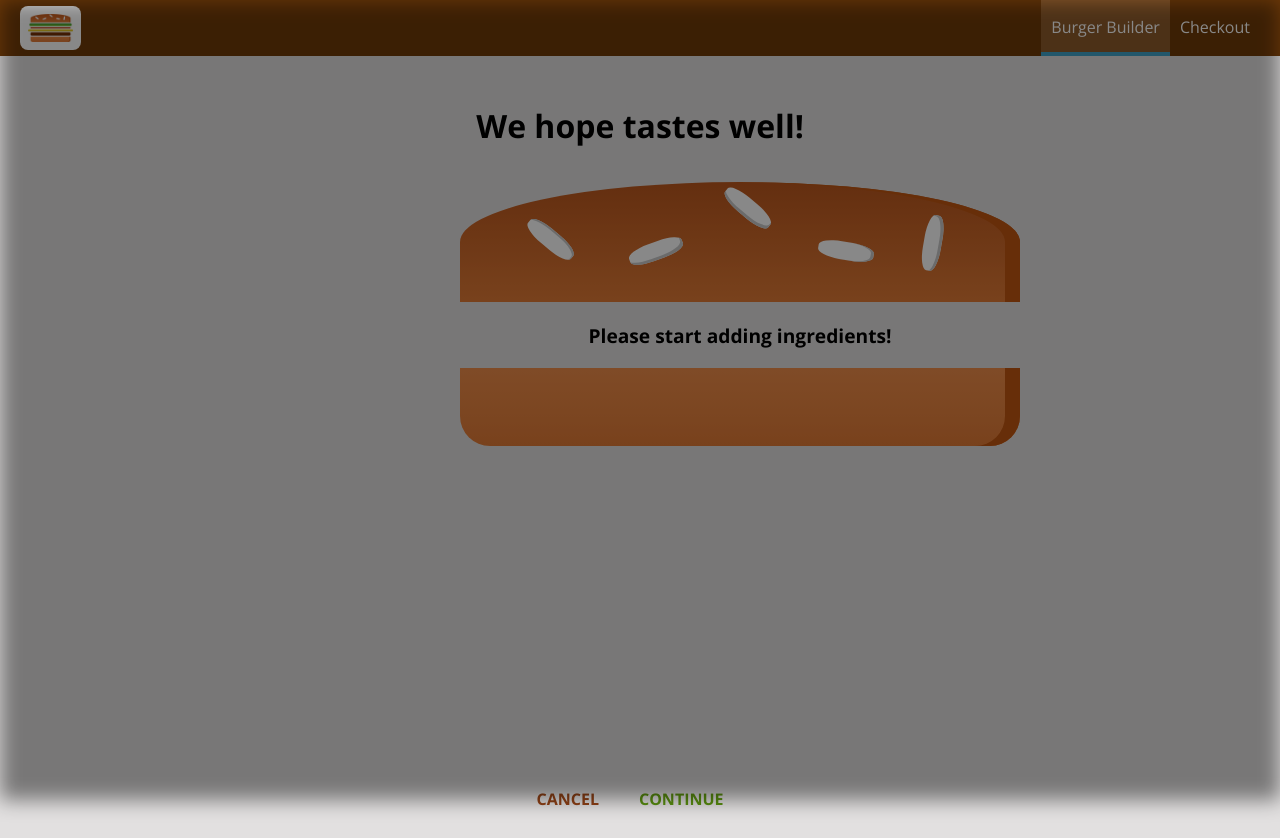
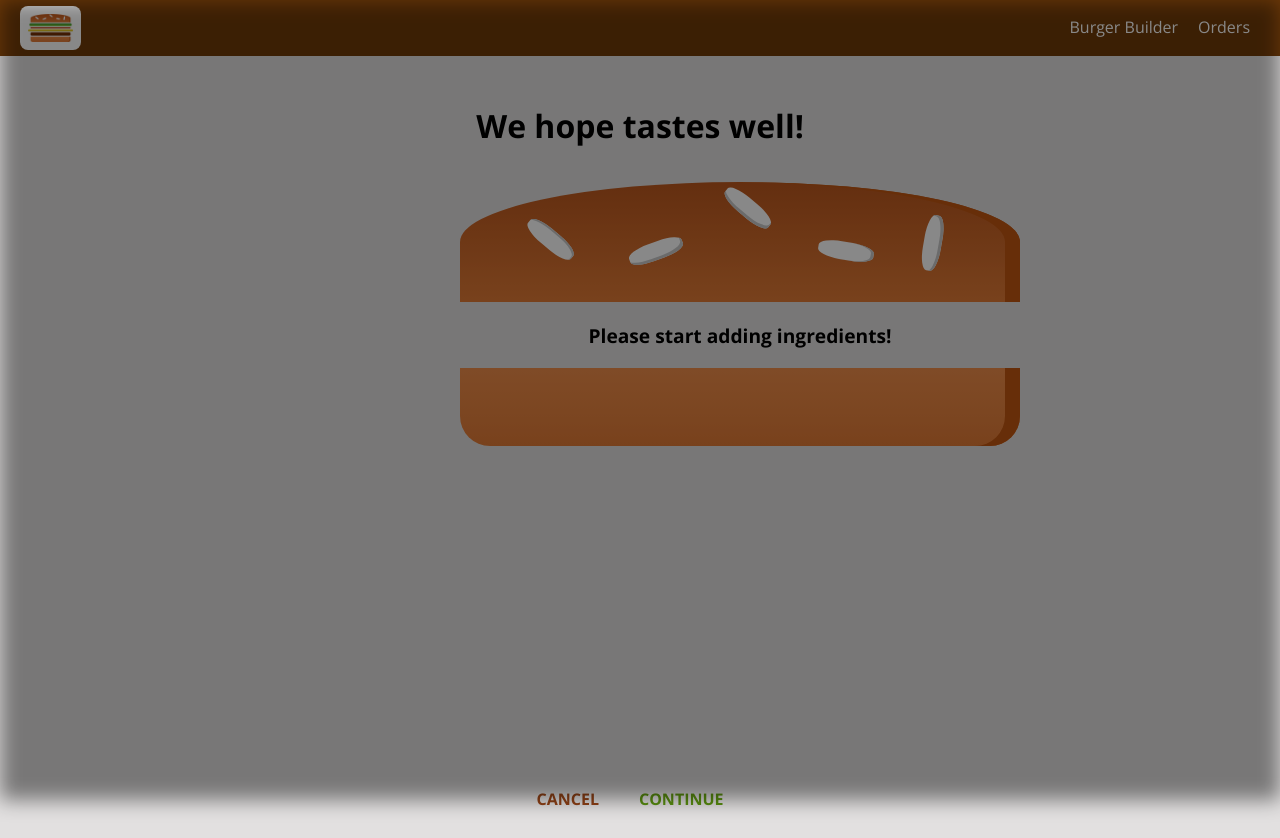
Before and after one commit to sweeptic/Burger-Project, a React (Create React App) app: page /checkout in a window 1280 px wide. Built offline with nearby package versions, Linux system fonts and the light colour scheme.

Commit message:
10. Implementing Navigation Links

```diff
--- a/src/components/Navigation/NavigationItems/NavigationItem/NavigationItem.js
+++ b/src/components/Navigation/NavigationItems/NavigationItem/NavigationItem.js
@@ -1,15 +1,15 @@
 import React from "react";
 import classes from "./NavigationItem.module.css";
+import { NavLink } from 'react-router-dom'
 
 const NavigationItem = (props) => (
     <li className={classes.NavigationItem}>
-        <a
-
-            href={props.link}
-            className={props.active ? classes.active : null}
-        >
+        <NavLink
+            exact={props.exact}
+            to={props.link}
+            activeClassName={classes.active}>
             {props.children}
-        </a>
+        </NavLink>
     </li>
 );
 
--- a/src/components/Navigation/NavigationItems/NavigationItems.js
+++ b/src/components/Navigation/NavigationItems/NavigationItems.js
@@ -4,10 +4,8 @@ import NavigationItem from "./NavigationItem/NavigationItem";
 
 const NavigationItems = (props) => (
     <ul className={classes.NavigationItems}>
-        <NavigationItem link="/" active>
-            Burger Builder
-        </NavigationItem>
-        <NavigationItem link="/">Checkout</NavigationItem>
+        <NavigationItem link="/" exact>Burger Builder</NavigationItem>
+        <NavigationItem link="/orders">Orders</NavigationItem>
     </ul>
 );
 
```
